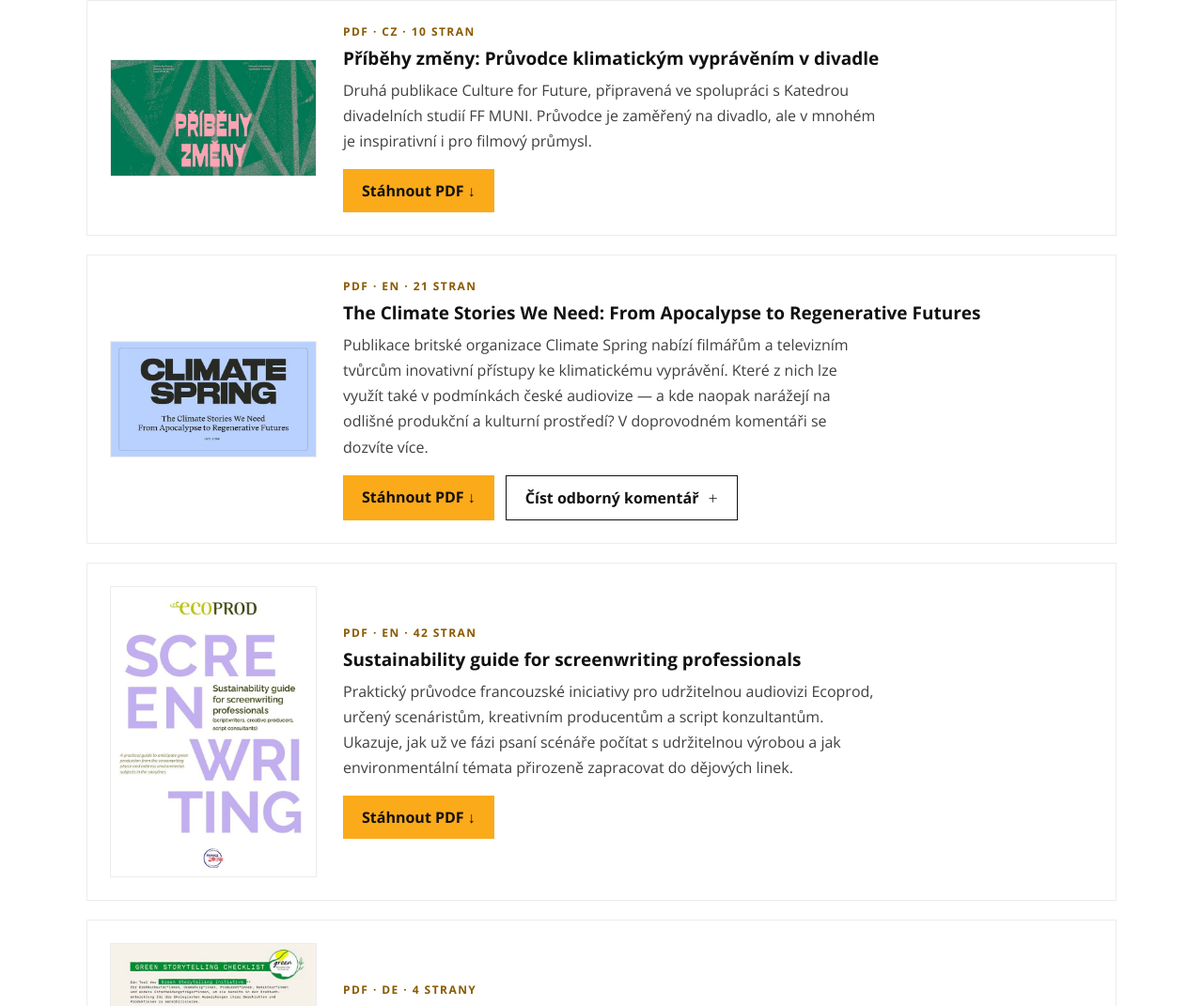
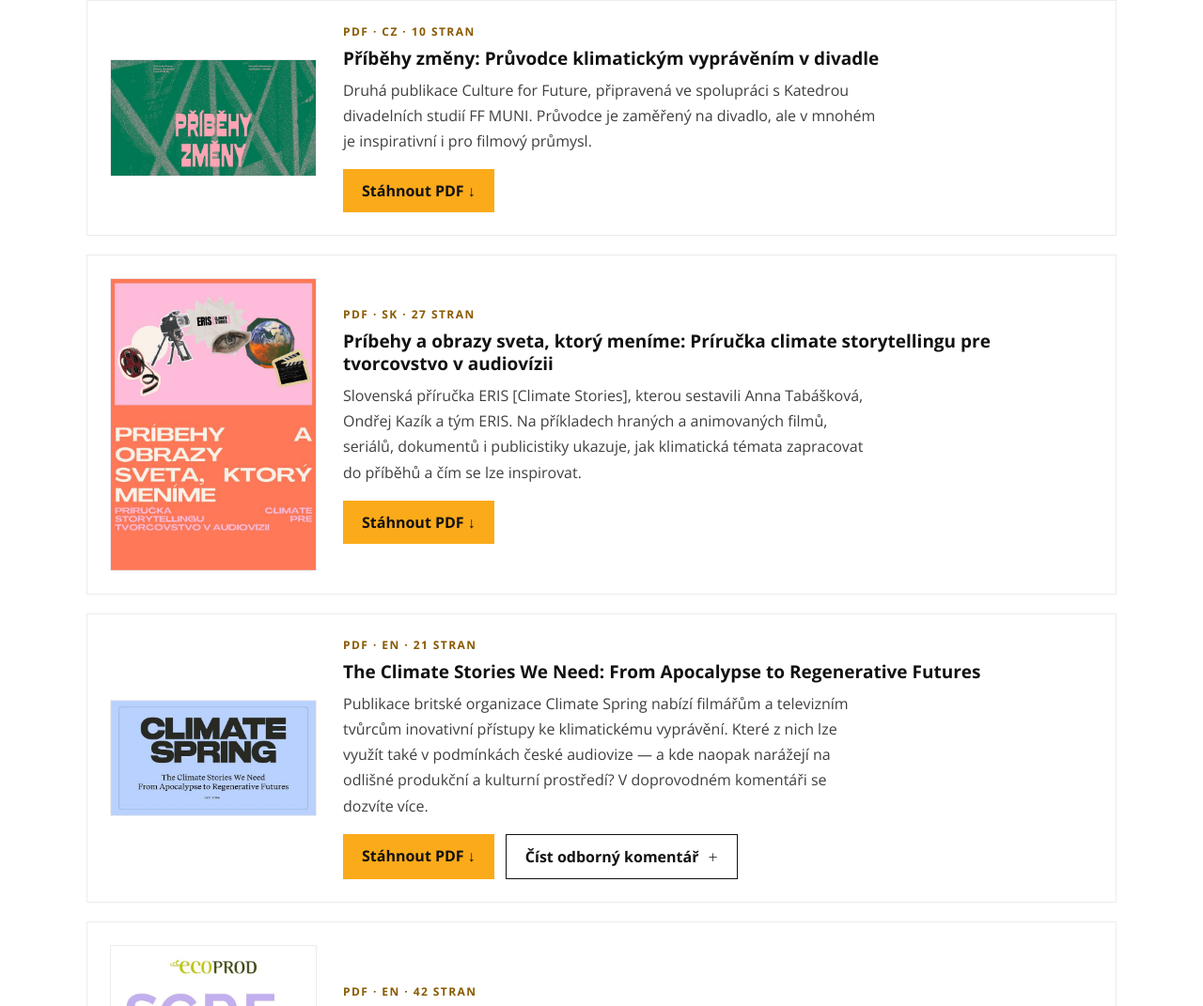
Before and after one commit to vlcekmir/puav-web, a plain HTML site: page docs/storytelling/index.html in a window 1280 px wide. Shown: the part 1041-2112 px from the top of the page at 94% size. Drawn offline with Linux system fonts and the light colour scheme.

Commit message:
Storytelling: příručka ERIS [Climate Stories] – Príbehy a obrazy sveta, ktorý meníme (3. místo)
PDF zmenšené z 9,3 MB na 3,6 MB (obrázky stran 150 dpi)

Co-Authored-By: Claude Opus 5.5 <noreply@anthropic.com>
Claude-Session: https://claude.ai/code/session_013yFmp5yuTiGPiaKwhPyVeX

```diff
--- a/docs/storytelling/index.html
+++ b/docs/storytelling/index.html
@@ -83,6 +83,21 @@
           <p style="font-size: 16px; line-height: 1.7; color: rgb(63, 63, 63); max-width: 62ch; margin-bottom: 16px;">Druhá publikace Culture for Future, připravená ve spolupráci s&nbsp;Katedrou divadelních studií FF MUNI. Průvodce je zaměřený na divadlo, ale v&nbsp;mnohém je inspirativní i&nbsp;pro filmový průmysl.</p>
           <div style="display: flex; gap: 12px; flex-wrap: wrap;">
             <a href="../ke-stazeni/pribehy-zmeny-divadlo.pdf" download="Pribehy zmeny - Pruvodce klimatickym vypravenim v divadle.pdf" style="display: inline-block; font-size: 16px; font-weight: 700; text-decoration: none; color: rgb(17, 17, 17); background: rgb(251, 170, 26); padding: 12px 20px;">Stáhnout PDF ↓</a>
+          </div>
+        </div>
+      </div>
+    </div>
+    <div style="border: 1px solid rgb(237, 236, 237); padding: 24px; margin-top: 20px;">
+      <div style="display: grid; grid-template-columns: 220px 1fr; gap: 28px; align-items: center;" class="r11">
+        <a href="../ke-stazeni/eris-climate-stories-pribehy-a-obrazy.pdf" download="Pribehy a obrazy sveta, ktory menime - ERIS Climate Stories.pdf" style="display: block; text-decoration: none;">
+          <img loading="lazy" decoding="async" width="636" height="904" src="../assets/img/nahled-eris-climate-stories.jpg" alt="Náhled první strany příručky Príbehy a obrazy sveta, ktorý meníme" class="r12" style="width: 100%; height: auto; display: block; border: 1px solid rgb(237, 236, 237);">
+        </a>
+        <div>
+          <span style="display: block; font-size: 12px; font-weight: 700; letter-spacing: 0.12em; text-transform: uppercase; color: rgb(138, 90, 0); margin-bottom: 8px;">PDF · SK · 27 stran</span>
+          <h3 style="font-size: 19px; font-weight: 700; line-height: 1.3; color: rgb(17, 17, 17); margin-bottom: 8px;">Príbehy a&nbsp;obrazy sveta, ktorý meníme: Príručka climate storytellingu pre tvorcovstvo v&nbsp;audiovízii</h3>
+          <p style="font-size: 16px; line-height: 1.7; color: rgb(63, 63, 63); max-width: 62ch; margin-bottom: 16px;">Slovenská příručka ERIS [Climate Stories], kterou sestavili Anna Tabášková, Ondřej Kazík a&nbsp;tým ERIS. Na příkladech hraných a&nbsp;animovaných filmů, seriálů, dokumentů i&nbsp;publicistiky ukazuje, jak klimatická témata zapracovat do příběhů a&nbsp;čím se lze inspirovat.</p>
+          <div style="display: flex; gap: 12px; flex-wrap: wrap;">
+            <a href="../ke-stazeni/eris-climate-stories-pribehy-a-obrazy.pdf" download="Pribehy a obrazy sveta, ktory menime - ERIS Climate Stories.pdf" style="display: inline-block; font-size: 16px; font-weight: 700; text-decoration: none; color: rgb(17, 17, 17); background: rgb(251, 170, 26); padding: 12px 20px;">Stáhnout PDF ↓</a>
           </div>
         </div>
       </div>
```
Also changed, not shown: docs/assets/img/nahled-eris-climate-stories.jpg (added), 1 other file.
